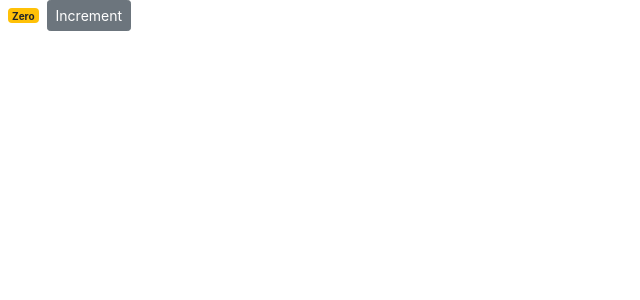
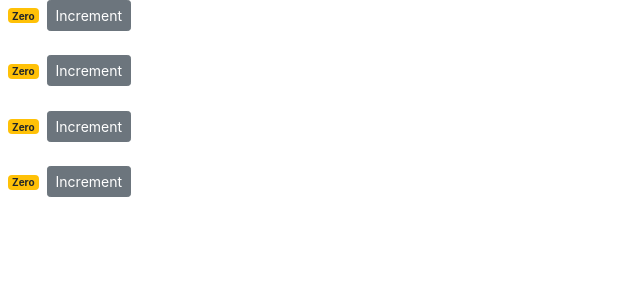
Before and after one commit to carotkut94/ReactCounterApp, a React (Create React App) app: page / in a window 1280 px wide. Shown: the top 300 px of the page, without its empty margins (0-640 px from the left). Built offline with nearby package versions, Linux system fonts and the light colour scheme.

Commit message:
Added another component

```diff
--- a/src/components/counter.jsx
+++ b/src/components/counter.jsx
@@ -33,7 +33,6 @@
           onClick={this.handleIncrement}
           className="btn btn-secondary btn-sm"
         > */}
-
         {/* In here we can also pass in the parameters to method unlike in the above approach  */}
         <button
           onClick={() => this.handleIncrement()}
@@ -41,6 +40,8 @@
         >
           Increment
         </button>
+        <br />
+        <br />
       </React.Fragment>
     );
   }
--- /dev/null
+++ b/src/components/counters.jsx
@@ -0,0 +1,23 @@
+import React, { Component } from "react";
+import Counter from "./counter";
+class Counters extends Component {
+  state = {
+    counters: [
+      { id: 1, value: 0 },
+      { id: 2, value: 0 },
+      { id: 3, value: 0 },
+      { id: 4, value: 0 }
+    ]
+  };
+  render() {
+    return (
+      <div>
+        {this.state.counters.map(counter => (
+          <Counter key={counter.id} />
+        ))}
+      </div>
+    );
+  }
+}
+
+export default Counters;
--- a/src/index.js
+++ b/src/index.js
@@ -4,9 +4,9 @@
 import App from "./App";
 import * as serviceWorker from "./serviceWorker";
 import "bootstrap/dist/css/bootstrap.css";
-import Counter from "./components/counter";
+import Counters from "./components/counters";
 
-ReactDOM.render(<Counter />, document.getElementById("root"));
+ReactDOM.render(<Counters />, document.getElementById("root"));
 
 // If you want your app to work offline and load faster, you can change
 // unregister() to register() below. Note this comes with some pitfalls.
```
